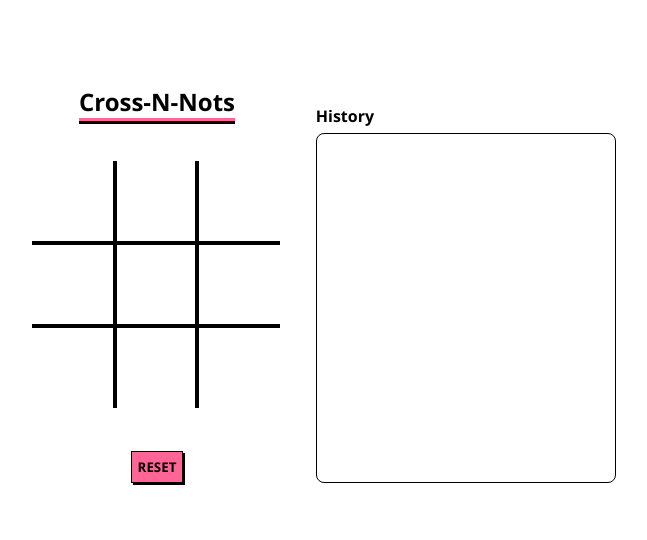
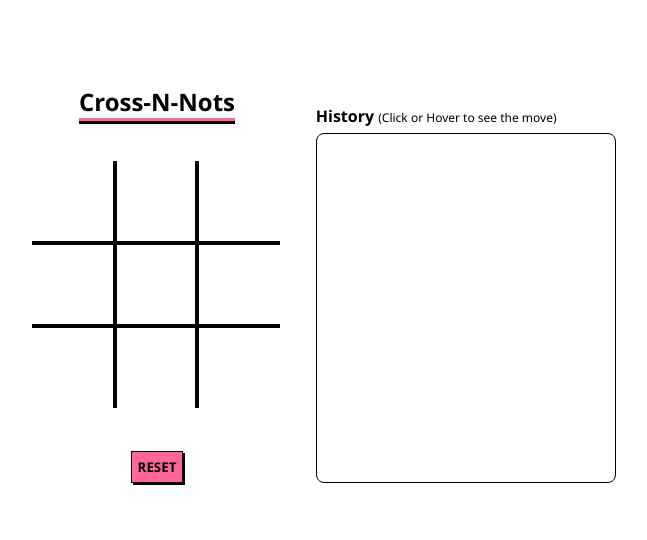
Before and after one commit to insirenator/CrossAndNots, a website: page index.html in a window 1280 px wide. Shown: the whole page, without its empty margins (333-980 px from the left). Drawn offline with Linux system fonts and the light colour scheme.

Commit message:
Added: history instruction

```diff
--- a/index.html
+++ b/index.html
@@ -27,7 +27,9 @@
 	</section>
 
 	<section id="history-section">
-		<p id="history-title">History</p>
+		<p id="history-title">History
+			<span style="font-size: 12px; font-weight: normal"> (Click or Hover to see the move)</span>
+		</p>
 		<div id="moves-history"></div>
 	</section>
 
```
